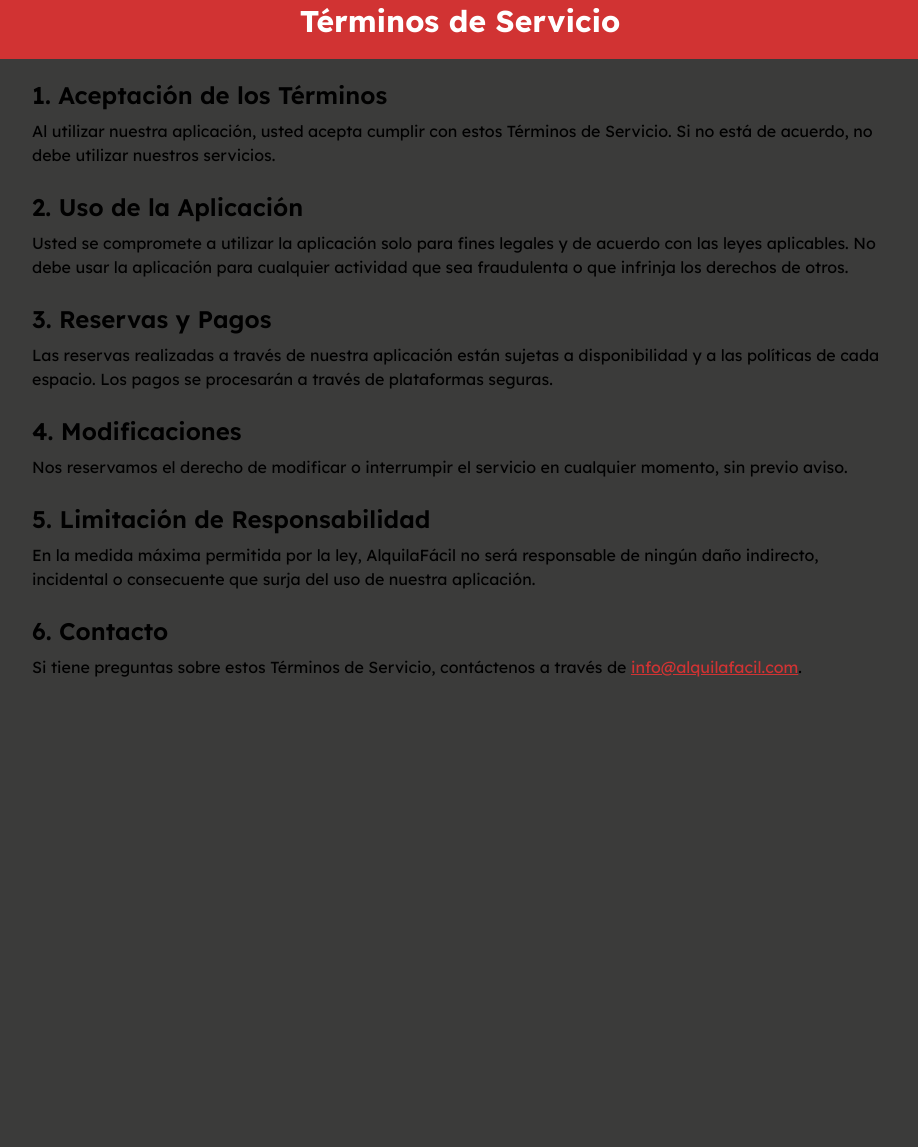
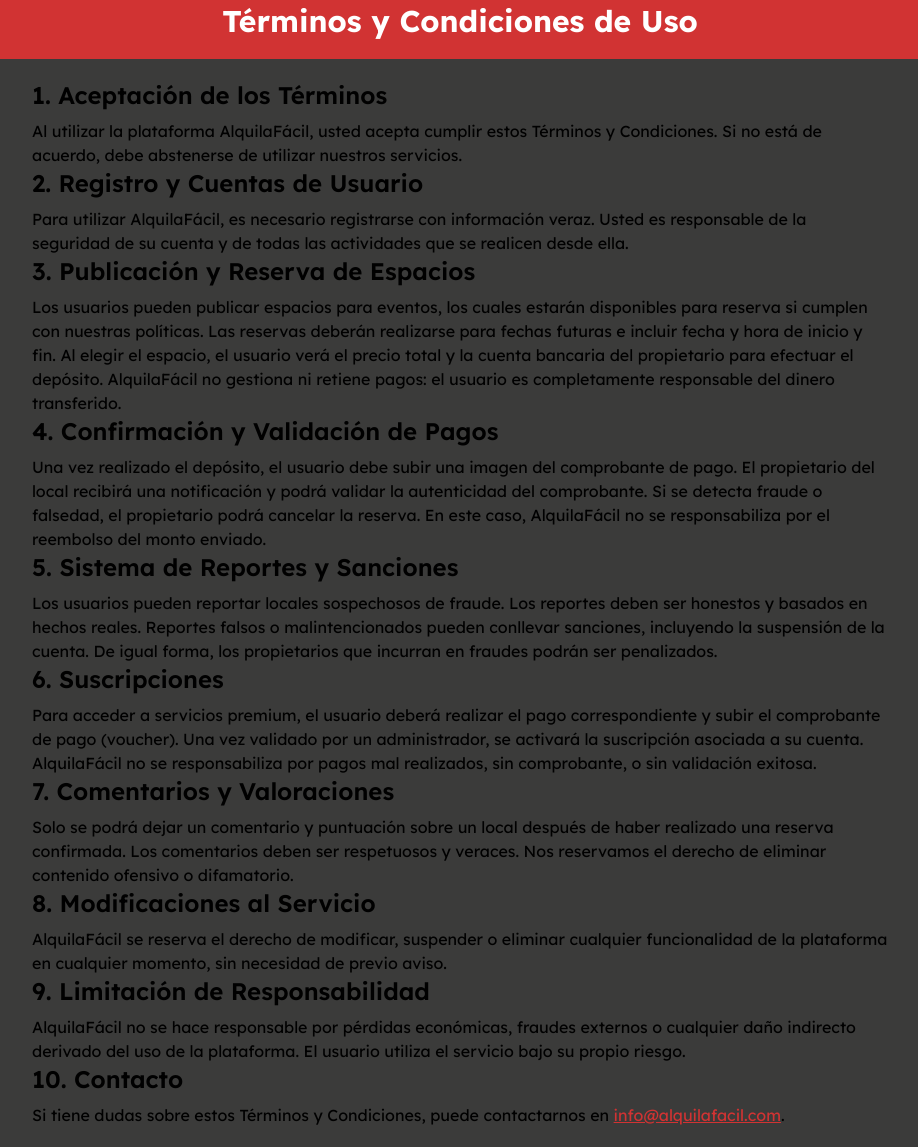
Before and after one commit to AlquiladorEZ/AlquilaFacil-LandingPage, a website: page src/service-terms.html in a window 1280 px wide. Shown: the part 17-1164 px from the top of the page, without its empty margins (180-1098 px from the left). Before the commit the page ends 800 px from the top, so only its background shows below. Drawn offline with Linux system fonts and the light colour scheme.

Commit message:
feat: add service-terms

```diff
--- a/src/service-terms.html
+++ b/src/service-terms.html
@@ -1,46 +1,87 @@
 <!DOCTYPE html>
-<html lang="en">
+<html lang="es">
 <head>
-    <meta charset="UTF-8">
-    <meta name="viewport" content="width=device-width, initial-scale=1.0">
-    <link rel="icon" href="./assets/logo.png" type="image/png">
-    <link href="./styles.css" rel="stylesheet">
-    <link href="./output.css" rel="stylesheet">
+  <meta charset="UTF-8" />
+  <meta name="viewport" content="width=device-width, initial-scale=1.0" />
+  <link rel="icon" href="./assets/logo.png" type="image/png" />
+  <link href="./styles.css" rel="stylesheet" />
+  <link href="./output.css" rel="stylesheet" />
   <title>Términos de Servicio - AlquilaFácil</title>
 </head>
 <body>
   <header class="bg-[#D13333] text-white text-center py-5">
-        <h1 class="text-3xl font-bold">Términos de Servicio</h1>
+    <h1 class="text-3xl font-bold">Términos y Condiciones de Uso</h1>
   </header>
-    <main class="max-w-4xl mx-auto p-5">
-        <section class="mb-6">
+
+  <main class="max-w-4xl mx-auto p-5 space-y-8">
+    <section>
       <h2 class="text-2xl font-semibold mb-2">1. Aceptación de los Términos</h2>
-            <p>Al utilizar nuestra aplicación, usted acepta cumplir con estos Términos de Servicio. Si no está de acuerdo, no debe utilizar nuestros servicios.</p>
+      <p>
+        Al utilizar la plataforma AlquilaFácil, usted acepta cumplir estos Términos y Condiciones. Si no está de acuerdo, debe abstenerse de utilizar nuestros servicios.
+      </p>
     </section>
 
-        <section class="mb-6">
-            <h2 class="text-2xl font-semibold mb-2">2. Uso de la Aplicación</h2>
-            <p>Usted se compromete a utilizar la aplicación solo para fines legales y de acuerdo con las leyes aplicables. No debe usar la aplicación para cualquier actividad que sea fraudulenta o que infrinja los derechos de otros.</p>
+    <section>
+      <h2 class="text-2xl font-semibold mb-2">2. Registro y Cuentas de Usuario</h2>
+      <p>
+        Para utilizar AlquilaFácil, es necesario registrarse con información veraz. Usted es responsable de la seguridad de su cuenta y de todas las actividades que se realicen desde ella.
+      </p>
     </section>
 
-        <section class="mb-6">
-            <h2 class="text-2xl font-semibold mb-2">3. Reservas y Pagos</h2>
-            <p>Las reservas realizadas a través de nuestra aplicación están sujetas a disponibilidad y a las políticas de cada espacio. Los pagos se procesarán a través de plataformas seguras.</p>
+    <section>
+      <h2 class="text-2xl font-semibold mb-2">3. Publicación y Reserva de Espacios</h2>
+      <p>
+        Los usuarios pueden publicar espacios para eventos, los cuales estarán disponibles para reserva si cumplen con nuestras políticas. Las reservas deberán realizarse para fechas futuras e incluir fecha y hora de inicio y fin. Al elegir el espacio, el usuario verá el precio total y la cuenta bancaria del propietario para efectuar el depósito. AlquilaFácil no gestiona ni retiene pagos: el usuario es completamente responsable del dinero transferido.
+      </p>
     </section>
 
-        <section class="mb-6">
-            <h2 class="text-2xl font-semibold mb-2">4. Modificaciones</h2>
-            <p>Nos reservamos el derecho de modificar o interrumpir el servicio en cualquier momento, sin previo aviso.</p>
+    <section>
+      <h2 class="text-2xl font-semibold mb-2">4. Confirmación y Validación de Pagos</h2>
+      <p>
+        Una vez realizado el depósito, el usuario debe subir una imagen del comprobante de pago. El propietario del local recibirá una notificación y podrá validar la autenticidad del comprobante. Si se detecta fraude o falsedad, el propietario podrá cancelar la reserva. En este caso, AlquilaFácil no se responsabiliza por el reembolso del monto enviado.
+      </p>
     </section>
 
-        <section class="mb-6">
-            <h2 class="text-2xl font-semibold mb-2">5. Limitación de Responsabilidad</h2>
-            <p>En la medida máxima permitida por la ley, AlquilaFácil no será responsable de ningún daño indirecto, incidental o consecuente que surja del uso de nuestra aplicación.</p>
+    <section>
+      <h2 class="text-2xl font-semibold mb-2">5. Sistema de Reportes y Sanciones</h2>
+      <p>
+        Los usuarios pueden reportar locales sospechosos de fraude. Los reportes deben ser honestos y basados en hechos reales. Reportes falsos o malintencionados pueden conllevar sanciones, incluyendo la suspensión de la cuenta. De igual forma, los propietarios que incurran en fraudes podrán ser penalizados.
+      </p>
     </section>
 
-        <section class="mb-6">
-            <h2 class="text-2xl font-semibold mb-2">6. Contacto</h2>
-            <p>Si tiene preguntas sobre estos Términos de Servicio, contáctenos a través de <a href="mailto:info@alquilafacil.com" class="text-[#D13333] underline">info@alquilafacil.com</a>.</p>
+    <section>
+      <h2 class="text-2xl font-semibold mb-2">6. Suscripciones</h2>
+      <p>
+        Para acceder a servicios premium, el usuario deberá realizar el pago correspondiente y subir el comprobante de pago (voucher). Una vez validado por un administrador, se activará la suscripción asociada a su cuenta. AlquilaFácil no se responsabiliza por pagos mal realizados, sin comprobante, o sin validación exitosa.
+      </p>
+    </section>
+
+    <section>
+      <h2 class="text-2xl font-semibold mb-2">7. Comentarios y Valoraciones</h2>
+      <p>
+        Solo se podrá dejar un comentario y puntuación sobre un local después de haber realizado una reserva confirmada. Los comentarios deben ser respetuosos y veraces. Nos reservamos el derecho de eliminar contenido ofensivo o difamatorio.
+      </p>
+    </section>
+
+    <section>
+      <h2 class="text-2xl font-semibold mb-2">8. Modificaciones al Servicio</h2>
+      <p>
+        AlquilaFácil se reserva el derecho de modificar, suspender o eliminar cualquier funcionalidad de la plataforma en cualquier momento, sin necesidad de previo aviso.
+      </p>
+    </section>
+
+    <section>
+      <h2 class="text-2xl font-semibold mb-2">9. Limitación de Responsabilidad</h2>
+      <p>
+        AlquilaFácil no se hace responsable por pérdidas económicas, fraudes externos o cualquier daño indirecto derivado del uso de la plataforma. El usuario utiliza el servicio bajo su propio riesgo.
+      </p>
+    </section>
+
+    <section>
+      <h2 class="text-2xl font-semibold mb-2">10. Contacto</h2>
+      <p>
+        Si tiene dudas sobre estos Términos y Condiciones, puede contactarnos en <a href="mailto:info@alquilafacil.com" class="text-[#D13333] underline">info@alquilafacil.com</a>.
+      </p>
     </section>
   </main>
 </body>
```
Lines whose indentation alone changed are shown as unchanged.
